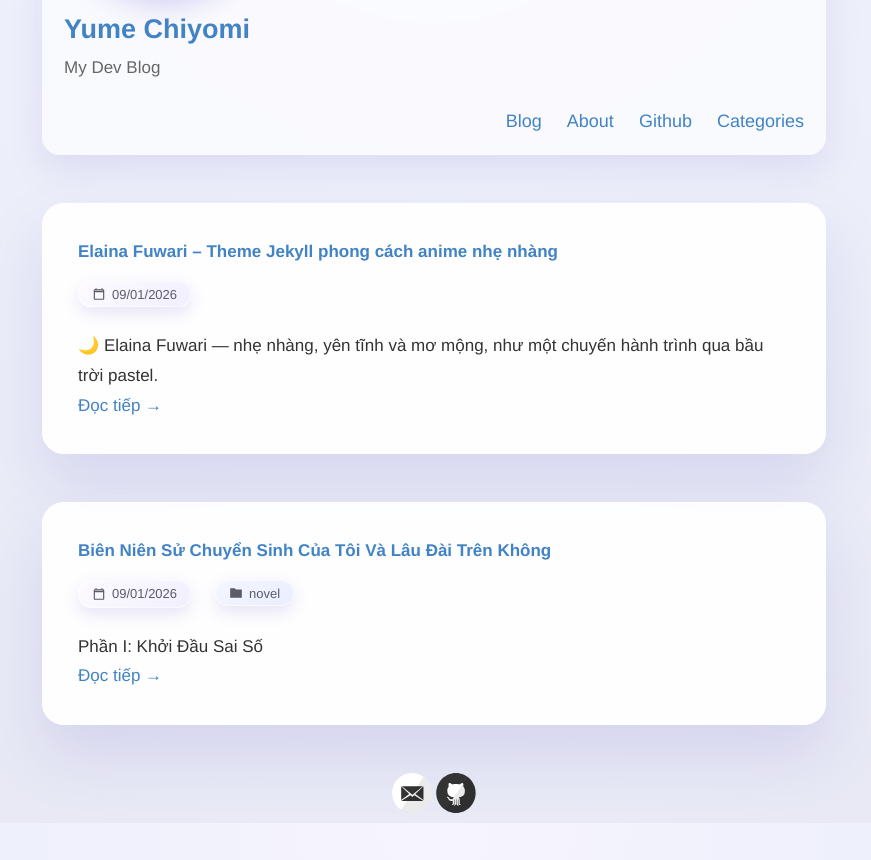
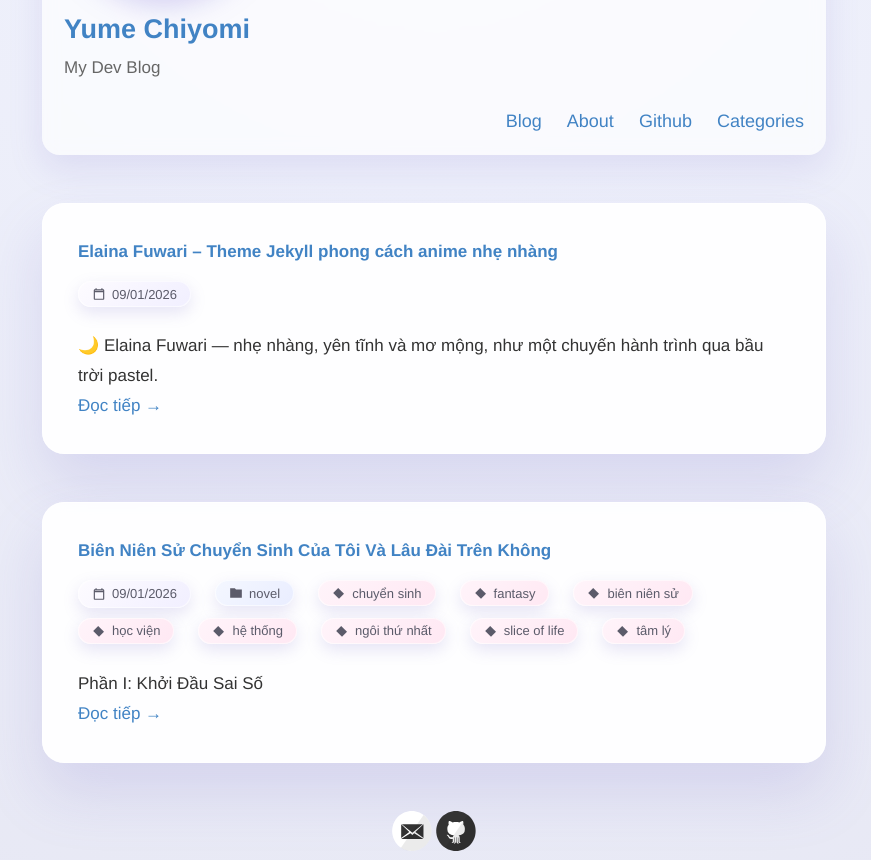
Before and after one commit to yumechiyomi/yumechiyomi.github.io, a Jekyll site: the page built from index.html, in a window 1280 px wide, cut to the strip 272-1132 px from the top of the page. Shown: the whole strip, without its empty margins (206-1077 px from the left). Built offline with Jekyll 4.4.1, drawn with Linux system fonts in a browser that asks for light colours; before the commit the page ends 1095 px from its top, so only the background shows below that.

Commit message:
Update 2026-1-9-bien-nien-su-chuyen-sinh-cua-toi-va-lau-dai-tren-khong.md

```diff
--- a/_posts/2026-1-9-bien-nien-su-chuyen-sinh-cua-toi-va-lau-dai-tren-khong.md
+++ b/_posts/2026-1-9-bien-nien-su-chuyen-sinh-cua-toi-va-lau-dai-tren-khong.md
@@ -2,6 +2,15 @@
 layout: post
 title: Biên Niên Sử Chuyển Sinh Của Tôi Và Lâu Đài Trên Không
 categories: novel
+tags:
+  - chuyển sinh
+  - fantasy
+  - biên niên sử
+  - học viện
+  - hệ thống
+  - ngôi thứ nhất
+  - slice of life
+  - tâm lý
 ---
 
 ### Phần I: Khởi Đầu Sai Số
```
